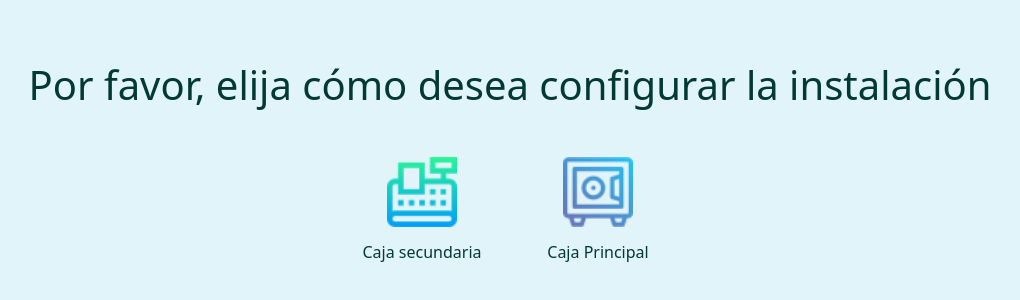
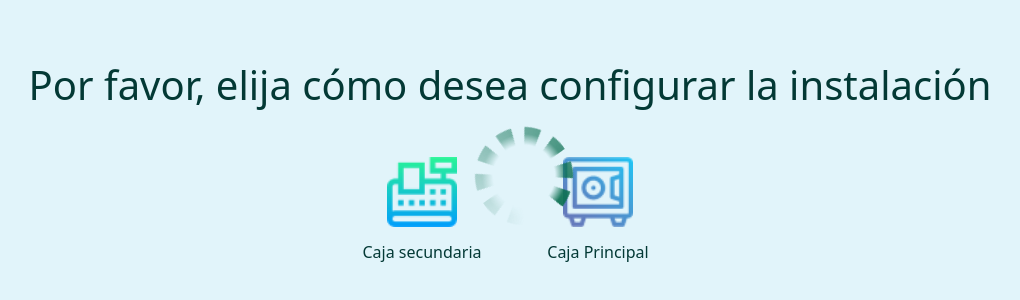
Before and after one commit to Logiventas/LogiVenta-v1.0.0, a React (Vite) app in the folder src/renderer/: page / in a window 1280 px wide. Shown: the part 234-534 px from the top of the page, without its empty margins (130-1150 px from the left). Built offline with nearby package versions, Linux system fonts and the light colour scheme.

Commit message:
FronEnd:Loader

```diff
--- a/src/renderer/index.html
+++ b/src/renderer/index.html
@@ -11,6 +11,7 @@
   </head>
 
   <body>
+
     <div  id="root"></div>
     <script type="module" src="/src/main.tsx"></script>
   </body>
--- a/src/renderer/src/App.tsx
+++ b/src/renderer/src/App.tsx
@@ -7,6 +7,7 @@ function App (): JSX.Element {
 
     <Router/>
 
+
 </>
 
   )
--- a/src/renderer/src/client/routes/router.tsx
+++ b/src/renderer/src/client/routes/router.tsx
@@ -1,31 +1,40 @@
+import React, { useEffect, useState } from 'react';
 import { BrowserRouter as Router, Route, Routes } from 'react-router-dom'
 import Principal from '../pages/inicioConfiguracion/Principal'
 import ConfigPrincipal from '../pages/inicioConfiguracion/ConfigPrincipal'
 import ConfigSecundaria from '../pages/inicioConfiguracion/configSecundaria'
 import Home from '../pages/home/Home'
 import IniciarSesion from '../pages/iniciarSesion/iniciarSesion'
-import  Config  from '../../../../../config.json'
+import Config from '../../../../../config.json'
 
-function AppRouter () {
 
-    const inicial = Config.server && Config.client?true:false
+function AppRouter() {
+    const inicial = Config.server && Config.client ? true : false;
 
-  return (
+    const [loading, setLoading] = useState(false);  // Estado para controlar la visibilidad del loader
 
+    // Función para ocultar el loader
+    const handleLoadComplete = (option:boolean) => {
+        option? setLoading(true): setLoading(false)
+    }
+    useEffect(() =>{
+        handleLoadComplete(true)
+    })
+
+    return (
         <>
-
+        {   }
+            {loading?<div className="loader"></div>:''}
             <Router>
                 <Routes>
-                    <Route path="/" element={inicial?<IniciarSesion />:<Principal />} />
-                    <Route path="/home" element={<Home />} />
-                    <Route path="/config1" element={<ConfigPrincipal />} />
-                    <Route path="/config2" element={<ConfigSecundaria />} />
+                    <Route path="/" element={inicial ? <IniciarSesion  /> : <Principal  />} />
+                    <Route path="/home" element={<Home  />} />
+                    <Route path="/config1" element={<ConfigPrincipal  />} />
+                    <Route path="/config2" element={<ConfigSecundaria  />} />
                 </Routes>
             </Router>
-
         </>
-
-  )
+    )
 }
 
-export default AppRouter
+export default AppRouter;
--- a/src/renderer/src/sass/base/_color.scss
+++ b/src/renderer/src/sass/base/_color.scss
@@ -11,9 +11,10 @@
   --color-accent: #d9d389;
   --color-accent-dark: #968f38;
   --color-accent-muted: #fffef8;
-  --color-accent-light: #e8e5c1 --color-primary-active: #024c45;
+  --color-accent-light: #e8e5c1
+  --color-primary-active: #024c45;
   --color-primary-disabled: #b2b2b2;
-  --color-primary-focus: #4dc5bf;
+  --color-primary-focus: #0d7052;
 
   --font-family: 'Arial', sans-serif;
   --font-size-small: 14px;
--- a/src/renderer/src/sass/main.scss
+++ b/src/renderer/src/sass/main.scss
@@ -54,3 +54,23 @@ label{
 .bg-dos{
     background-color: var(--color-primary-red);
   }
+
+  /* HTML: <div class="loader"></div> */
+.loader {
+    width: 100px;
+    position: absolute;
+    top: 45vh;
+    right: 45vw;
+    --b: 8px;
+    aspect-ratio: 1;
+    border-radius: 50%;
+    padding: 1px;
+    background: conic-gradient(#0000 10%,var(--color-primary-focus)) content-box;
+    -webkit-mask:
+      repeating-conic-gradient(#0000 0deg,#000 1deg 20deg,#0000 21deg 36deg),
+      radial-gradient(farthest-side,#0000 calc(80% - var(--b) - 1px),#000 calc(100% - var(--b)));
+    -webkit-mask-composite: destination-in;
+            mask-composite: intersect;
+    animation:l4 1s infinite steps(10);
+  }
+  @keyframes l4 {to{transform: rotate(1turn)}}
```
Also changed, not shown: src/renderer/src/assets/main.css, 1 other file (tests, documents, lock files or other folders).
